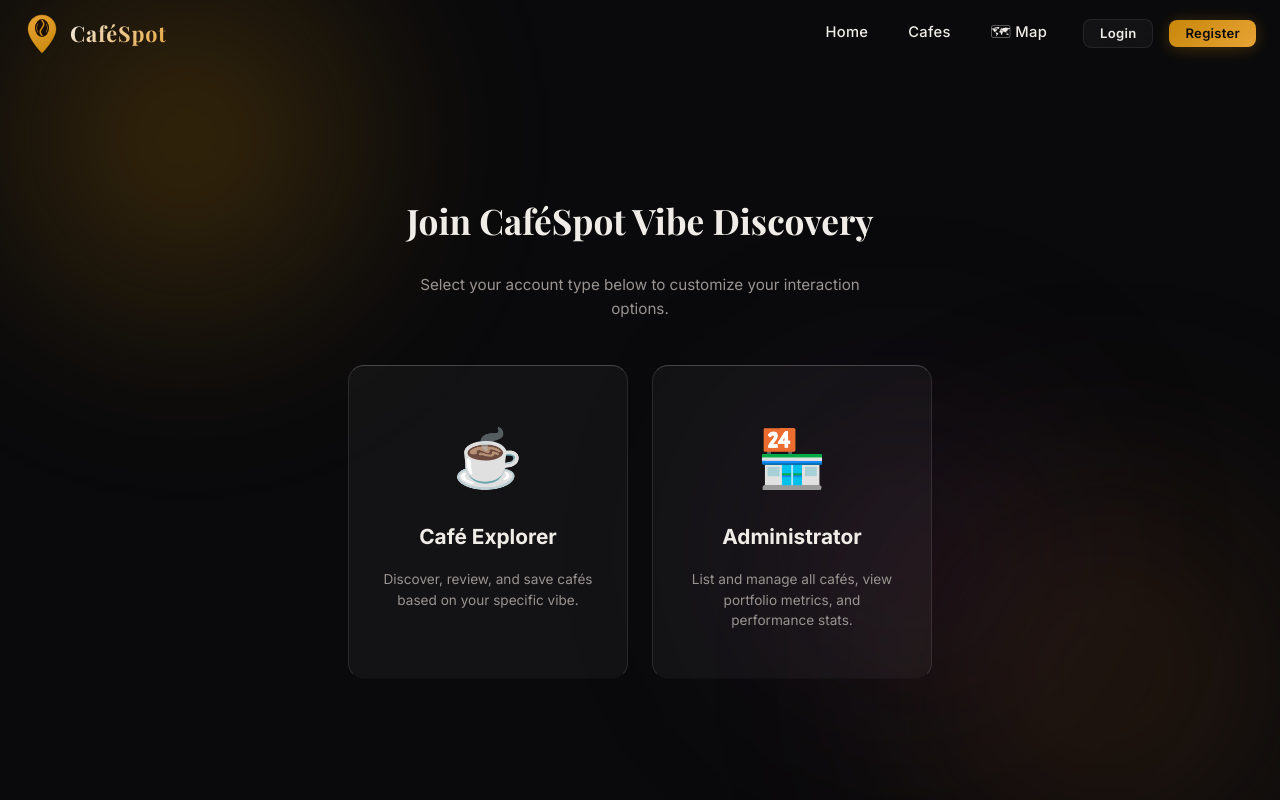
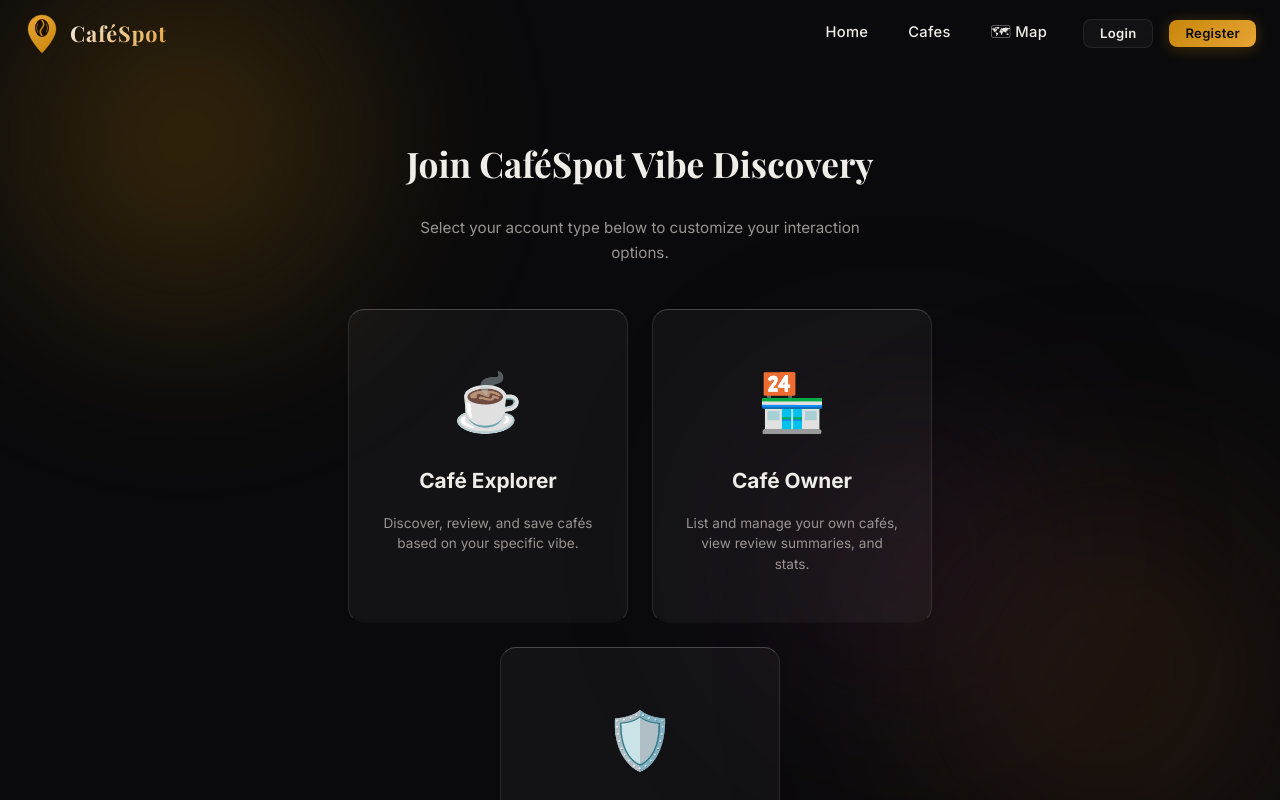
Before and after one commit to mwarandekar-zoro/CafeSpot, a React (Vite) app in the folder frontend/: page /register in a window 1280 px wide. Shown: the top 800 px of the page. Built offline with nearby package versions, Linux system fonts and the light colour scheme; no server answers.

Commit message:
feat(frontend): restore Cafe Owner card choice alongside Administrator and Café Explorer in login/register pages

```diff
--- a/frontend/src/pages/Login.jsx
+++ b/frontend/src/pages/Login.jsx
@@ -82,7 +82,39 @@ export default function Login() {
               </p>
             </div>
 
-            {/* Card 2: Admin */}
+            {/* Card 2: Owner */}
+            <div className="glass"
+                 onClick={() => setSelectedRole("owner")}
+                 style={{
+                   padding: "48px 32px",
+                   flex: "1 1 240px",
+                   maxWidth: "280px",
+                   cursor: "pointer",
+                   textAlign: "center",
+                   display: "flex",
+                   flexDirection: "column",
+                   alignItems: "center",
+                   gap: "16px",
+                   transition: "all var(--transition)"
+                 }}
+                 onMouseEnter={(e) => {
+                   e.currentTarget.style.transform = "translateY(-4px)";
+                   e.currentTarget.style.borderColor = "var(--accent)";
+                   e.currentTarget.style.boxShadow = "var(--shadow-glow)";
+                 }}
+                 onMouseLeave={(e) => {
+                   e.currentTarget.style.transform = "translateY(0)";
+                   e.currentTarget.style.borderColor = "var(--glass-border)";
+                   e.currentTarget.style.boxShadow = "none";
+                 }}>
+              <span style={{ fontSize: "3.5rem" }}>🏪</span>
+              <h3 style={{ fontSize: "1.3rem", fontWeight: "700" }}>Café Owner</h3>
+              <p style={{ fontSize: "0.85rem", color: "var(--text-secondary)", lineHeight: "1.5" }}>
+                List and manage your own cafés, view review summaries, and stats.
+              </p>
+            </div>
+
+            {/* Card 3: Admin */}
             <div className="glass"
                  onClick={() => setSelectedRole("admin")}
                  style={{
@@ -107,7 +139,7 @@ export default function Login() {
                    e.currentTarget.style.borderColor = "var(--glass-border)";
                    e.currentTarget.style.boxShadow = "none";
                  }}>
-              <span style={{ fontSize: "3.5rem" }}>🏪</span>
+              <span style={{ fontSize: "3.5rem" }}>🛡️</span>
               <h3 style={{ fontSize: "1.3rem", fontWeight: "700" }}>Administrator</h3>
               <p style={{ fontSize: "0.85rem", color: "var(--text-secondary)", lineHeight: "1.5" }}>
                 List and manage all cafés, view portfolio metrics, and performance stats.
@@ -147,7 +179,7 @@ export default function Login() {
         <div style={{ textAlign: "center" }}>
           <span style={{ fontSize: "2.5rem" }}>☕</span>
           <h2 style={{ fontFamily: "var(--font-serif)", fontSize: "1.6rem", marginTop: "12px" }}>
-            Login as {selectedRole === "admin" ? "Administrator" : "Café Explorer"}
+            Login as {selectedRole === "admin" ? "Administrator" : selectedRole === "owner" ? "Café Owner" : "Café Explorer"}
           </h2>
           <p style={{ color: "var(--text-secondary)", fontSize: "0.85rem", marginTop: "4px" }}>
             Log in to manage your favorites and share café vibes.
--- a/frontend/src/pages/Register.jsx
+++ b/frontend/src/pages/Register.jsx
@@ -87,7 +87,39 @@ export default function Register() {
               </p>
             </div>
 
-            {/* Card 2: Admin */}
+            {/* Card 2: Owner */}
+            <div className="glass"
+                 onClick={() => setSelectedRole("owner")}
+                 style={{
+                   padding: "48px 32px",
+                   flex: "1 1 240px",
+                   maxWidth: "280px",
+                   cursor: "pointer",
+                   textAlign: "center",
+                   display: "flex",
+                   flexDirection: "column",
+                   alignItems: "center",
+                   gap: "16px",
+                   transition: "all var(--transition)"
+                 }}
+                 onMouseEnter={(e) => {
+                   e.currentTarget.style.transform = "translateY(-4px)";
+                   e.currentTarget.style.borderColor = "var(--accent)";
+                   e.currentTarget.style.boxShadow = "var(--shadow-glow)";
+                 }}
+                 onMouseLeave={(e) => {
+                   e.currentTarget.style.transform = "translateY(0)";
+                   e.currentTarget.style.borderColor = "var(--glass-border)";
+                   e.currentTarget.style.boxShadow = "none";
+                 }}>
+              <span style={{ fontSize: "3.5rem" }}>🏪</span>
+              <h3 style={{ fontSize: "1.3rem", fontWeight: "700" }}>Café Owner</h3>
+              <p style={{ fontSize: "0.85rem", color: "var(--text-secondary)", lineHeight: "1.5" }}>
+                List and manage your own cafés, view review summaries, and stats.
+              </p>
+            </div>
+
+            {/* Card 3: Admin */}
             <div className="glass"
                  onClick={() => setSelectedRole("admin")}
                  style={{
@@ -112,7 +144,7 @@ export default function Register() {
                    e.currentTarget.style.borderColor = "var(--glass-border)";
                    e.currentTarget.style.boxShadow = "none";
                  }}>
-              <span style={{ fontSize: "3.5rem" }}>🏪</span>
+              <span style={{ fontSize: "3.5rem" }}>🛡️</span>
               <h3 style={{ fontSize: "1.3rem", fontWeight: "700" }}>Administrator</h3>
               <p style={{ fontSize: "0.85rem", color: "var(--text-secondary)", lineHeight: "1.5" }}>
                 List and manage all cafés, view portfolio metrics, and performance stats.
@@ -152,8 +184,9 @@ export default function Register() {
         <div style={{ textAlign: "center" }}>
           <span style={{ fontSize: "2.5rem" }}>☕</span>
           <h2 style={{ fontFamily: "var(--font-serif)", fontSize: "1.6rem", marginTop: "12px" }}>
-            Sign Up as {selectedRole === "admin" ? "Administrator" : "Café Explorer"}
+            Sign Up as {selectedRole === "admin" ? "Administrator" : selectedRole === "owner" ? "Café Owner" : "Café Explorer"}
           </h2>
+
 
           <p style={{ color: "var(--text-secondary)", fontSize: "0.85rem", marginTop: "4px" }}>
             Join CaféSpot to save your favorite vibes and add ratings.
```
